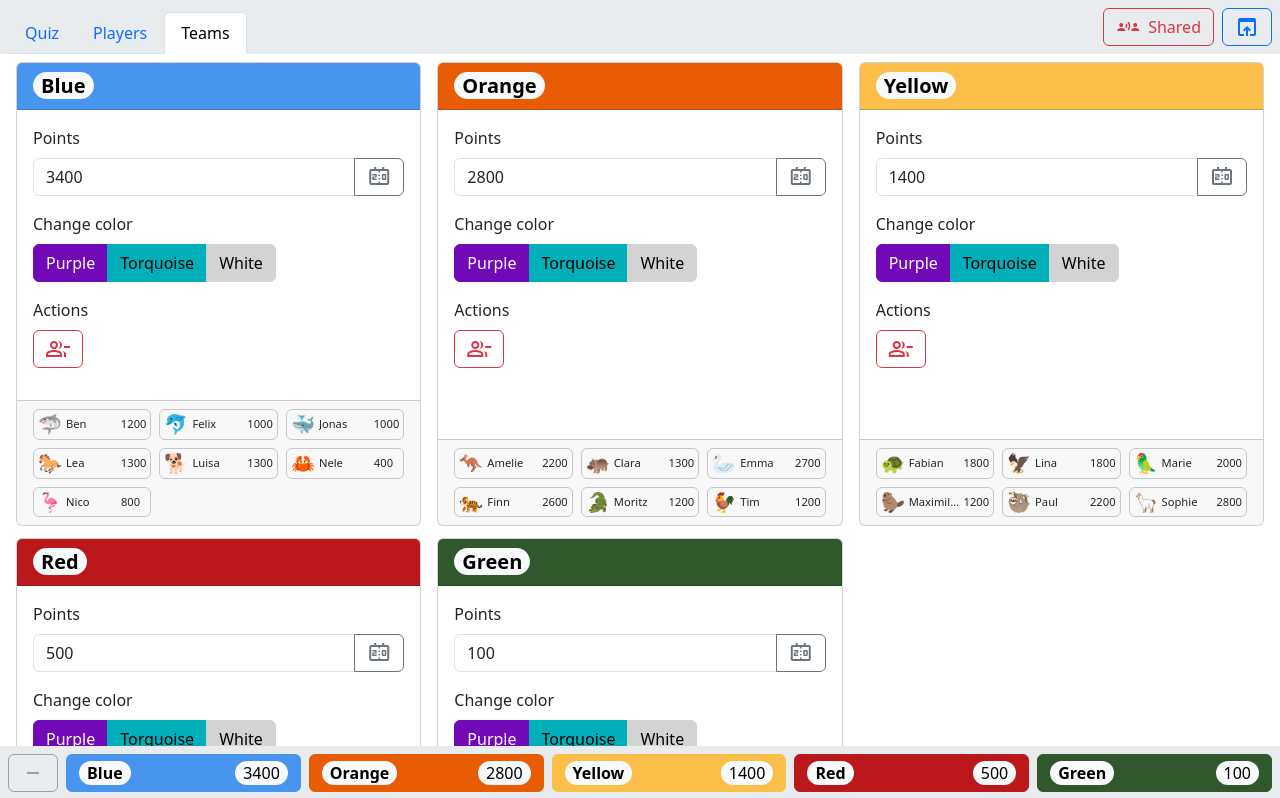
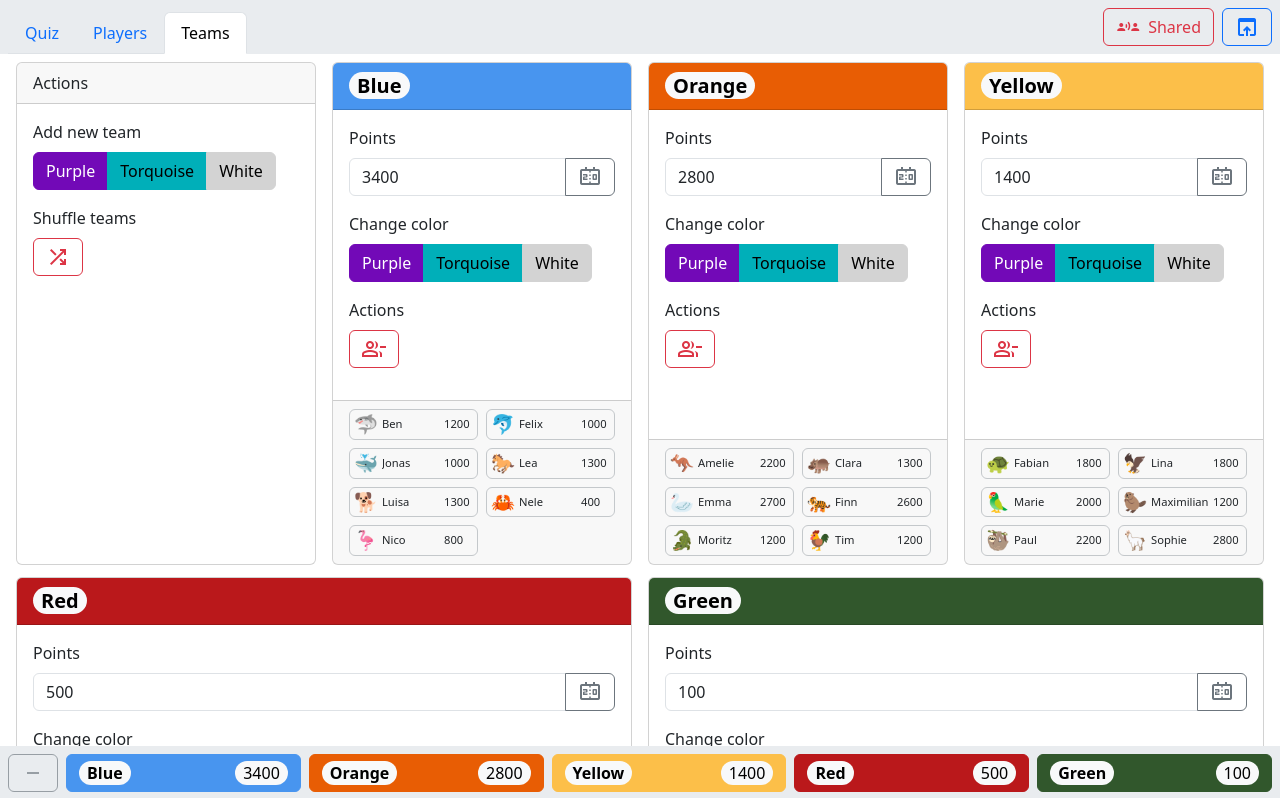
Before and after one commit to tdreja/single-page-quiz, a React (Vite) app: page / in a window 1280 px wide. Shown: the top 798 px of the page. Built offline with nearby package versions, Linux system fonts and the light colour scheme.

Commit message:
feat(Teams): Add shuffle and add

```diff
--- a/src/App.tsx
+++ b/src/App.tsx
@@ -21,6 +21,8 @@ import { PlayerParticipantsView } from './components/player/PlayerParticipantsVi
 import { TeamModerationView } from './components/team/TeamModerationView';
 import { TeamParticipantsView } from './components/team/TeamParticipantsView';
 import { QuizView } from './components/quiz/QuizView';
+// https://fonts.google.com/icons
+import 'material-symbols';
 
 type ChannelListener = (event: MessageEvent) => void;
 const initialGame = emptyGame();
--- a/src/components/common/SettingsBar.tsx
+++ b/src/components/common/SettingsBar.tsx
@@ -4,8 +4,6 @@ import { GameContext, GameEventContext } from './GameContext';
 import { GameState } from '../../model/game/game';
 import { SwitchStateEvent } from '../../events/setup-events';
 import { I18N, Labels } from '../../i18n/I18N';
-// https://fonts.google.com/icons
-import 'material-symbols';
 
 interface Symbol {
     symbol: string,
--- a/src/components/game/TeamsBottomNav.tsx
+++ b/src/components/game/TeamsBottomNav.tsx
@@ -6,8 +6,6 @@ import { sortTeamsHighestFirst } from '../../model/game/team';
 import { I18N } from '../../i18n/I18N';
 import { ExpandTeamNavEvent } from '../../events/setup-events';
 import { TeamViewCollapsed } from './TeamViewCollapsed';
-// https://fonts.google.com/icons
-import 'material-symbols';
 
 export const TeamsBottomNav = (): ReactElement | undefined => {
     const i18n = useContext(I18N);
--- a/src/components/player/PlayerForm.tsx
+++ b/src/components/player/PlayerForm.tsx
@@ -2,8 +2,6 @@ import React, { ReactElement, useCallback, useContext, useState } from 'react';
 import { Player } from '../../model/game/player';
 import { I18N } from '../../i18n/I18N';
 import { EmojiView } from '../common/EmojiView';
-// https://fonts.google.com/icons
-import 'material-symbols';
 import { GameEventContext } from '../common/GameContext';
 import { ChangePlayerEvent, MovePlayerEvent, RemovePlayerEvent, ReRollEmojiEvent } from '../../events/setup-events';
 import { TeamColorButton } from '../common/TeamColorButton';
--- a/src/components/player/PlayerModerationView.tsx
+++ b/src/components/player/PlayerModerationView.tsx
@@ -7,8 +7,6 @@ import { AddPlayerEvent } from '../../events/setup-events';
 import { AccordionItem } from '../common/AccordionItem';
 import { EmojiView } from '../common/EmojiView';
 import { TeamColorButton } from '../common/TeamColorButton';
-// https://fonts.google.com/icons
-import 'material-symbols';
 import { PlayerForm } from './PlayerForm';
 import { TeamColor } from '../../model/game/team';
 
--- a/src/components/team/TeamForm.tsx
+++ b/src/components/team/TeamForm.tsx
@@ -1,35 +1,22 @@
-import React, { ReactElement, useCallback, useContext, useEffect, useState } from 'react';
+import React, { ReactElement, useCallback, useContext, useState } from 'react';
 import { Team, TeamColor } from '../../model/game/team';
 import { I18N } from '../../i18n/I18N';
 import { GameEventContext } from '../common/GameContext';
 import { backgroundColor, textColor } from '../common/Colors';
-import { ChangePlayerEvent, ChangeTeamColorEvent, RemovePlayerEvent, RemoveTeamEvent } from '../../events/setup-events';
+import { ChangeTeamColorEvent, RemoveTeamEvent } from '../../events/setup-events';
 import { sortPlayersByName } from '../../model/game/player';
-import { PlayerInTeamForm } from './PlayerInTeamForm';
 import { TeamColorButton } from '../common/TeamColorButton';
 import { SmallPlayerView } from '../common/SmallPlayerView';
 
 interface Props {
     team: Team,
     availableColors: Array<TeamColor>,
-    usedColors: Array<TeamColor>,
 }
 
-export function changeColorStyle(color: TeamColor): React.CSSProperties {
-    return {
-        '--bs-btn-color': backgroundColor[color],
-        '--bs-btn-border-color': backgroundColor[color],
-        '--bs-btn-hover-bg': backgroundColor[color],
-        '--bs-btn-hover-border-color': backgroundColor[color],
-        '--bs-btn-hover-color': textColor[color],
-    } as React.CSSProperties;
-}
-
-export const TeamForm = ({ team, availableColors, usedColors }: Props): ReactElement => {
+export const TeamForm = ({ team, availableColors }: Props): ReactElement => {
     const i18n = useContext(I18N);
     const onGameEvent = useContext(GameEventContext);
     const [points, setPoints] = useState<string>(`${team.points}`);
-    const [otherTeams, setOtherTeams] = useState<Array<TeamColor>>([]);
 
     const changeColor = useCallback((color: TeamColor) => {
         onGameEvent(new ChangeTeamColorEvent(team.color, color));
@@ -44,13 +31,9 @@ export const TeamForm = ({ team, availableColors, usedColors }: Props): ReactEle
         setPoints(`${number}`);
     }, [team.color, points, onGameEvent]);
 
-    useEffect(() => {
-        setOtherTeams(usedColors.filter((c) => c !== team.color));
-    }, [usedColors]);
-
     return (
         <div
-            className="card"
+            className="card flex-grow-1"
         >
             <div
                 className="card-header"
@@ -114,7 +97,6 @@ export const TeamForm = ({ team, availableColors, usedColors }: Props): ReactEle
                     <div id={`team-actions-${team.color}`}>
                         <span
                             className="btn btn-outline-danger material-symbols-outlined"
-                            style={{ gridColumn: 'delete' }}
                             onClick={() => onGameEvent(new RemoveTeamEvent(team.color))}
                             title={i18n.teamEditor.tooltipRemove}
                         >
--- a/src/components/team/TeamModerationView.tsx
+++ b/src/components/team/TeamModerationView.tsx
@@ -1,31 +1,73 @@
 import React, { ReactElement, useContext, useEffect, useState } from 'react';
 import { Game } from '../../model/game/game';
-import { GameContext } from '../common/GameContext';
+import { GameContext, GameEventContext } from '../common/GameContext';
 import { allColors, sortTeamsHighestFirst, TeamColor } from '../../model/game/team';
 import { TeamForm } from './TeamForm';
+import { I18N } from '../../i18n/I18N';
+import { TeamColorButton } from '../common/TeamColorButton';
+import { AddTeamEvent, ShuffleTeamsEvent } from '../../events/setup-events';
 
 export const TeamModerationView = (): ReactElement => {
+    const i18n = useContext(I18N);
     const game = useContext<Game>(GameContext);
+    const onGameEvent = useContext(GameEventContext);
     const [availableColors, setAvailableColors] = useState<Array<TeamColor>>([]);
-    const [usedColors, setUsedColors] = useState<Array<TeamColor>>([]);
 
     useEffect(() => {
         const available = allColors().filter((color) => !game.teams.has(color));
         setAvailableColors(available);
-
-        const used = allColors().filter((color) => game.teams.has(color));
-        setUsedColors(used);
     }, [game]);
 
     return (
-        <div className="d-grid grid-columns-xl" style={{ gap: '0.75rem 1rem' }}>
+        <div className="d-flex flex-row flex-wrap" style={{ gap: '0.75rem 1rem' }}>
+            <div className="card flex-grow-1">
+                <div className="card-header">
+                    {i18n.teamEditor.labelActions}
+                </div>
+                <div className="card-body">
+                    <div className="mb-3">
+                        <label htmlFor="add-new-teams" className="form-label">
+                            {i18n.teamEditor.tooltipAdd}
+                        </label>
+                        <div id="add-new-teams">
+                            <div className="btn-group">
+                                {
+                                    availableColors.map((color) => (
+                                        <TeamColorButton
+                                            key={`new-team-${color}`}
+                                            color={color}
+                                            title={i18n.teamEditor.tooltipSwitchColor}
+                                            onClick={() => onGameEvent(new AddTeamEvent(color))}
+                                        >
+                                            {i18n.teams[color]}
+                                        </TeamColorButton>
+                                    ))
+                                }
+                            </div>
+                        </div>
+                    </div>
+                    <div className="mb-3">
+                        <label htmlFor="shuffle-teams" className="form-label">
+                            {i18n.teamEditor.labelShuffle}
+                        </label>
+                        <div id="shuffle-teams">
+                            <span
+                                className="btn btn-outline-danger material-symbols-outlined"
+                                title={i18n.teamEditor.tooltipShuffle}
+                                onClick={() => onGameEvent(new ShuffleTeamsEvent(game.teams.size))}
+                            >
+                                shuffle
+                            </span>
+                        </div>
+                    </div>
+                </div>
+            </div>
             {Array.from(game.teams.values()).sort(sortTeamsHighestFirst)
                 .map((team) => (
                     <TeamForm
                         key={`form-${team.color}`}
                         team={team}
                         availableColors={availableColors}
-                        usedColors={usedColors}
                     />
                 ))}
         </div>
--- a/src/i18n/I18N.ts
+++ b/src/i18n/I18N.ts
@@ -40,10 +40,12 @@ export interface TeamEditor {
     labelActions: string,
     labelPoints: string,
     labelSwitchColor: string,
+    labelShuffle: string,
     tooltipRemove: string,
     tooltipPoints: string,
     tooltipAdd: string,
     tooltipSwitchColor: string,
+    tooltipShuffle: string,
 }
 
 export interface Settings {
--- a/src/i18n/I18N_de.ts
+++ b/src/i18n/I18N_de.ts
@@ -52,5 +52,7 @@ export const i18n_de: Labels = {
         tooltipPoints: 'Punkte ändern',
         tooltipAdd: 'Team hinzufügen',
         tooltipSwitchColor: 'Farbe ändern',
+        labelShuffle: 'Teams mischen',
+        tooltipShuffle: 'Spieler neu auf Teams aufteilen',
     },
 };
--- a/src/i18n/I18N_en.ts
+++ b/src/i18n/I18N_en.ts
@@ -52,5 +52,7 @@ export const i18n_en: Labels = {
         tooltipPoints: 'Change points',
         tooltipAdd: 'Add new team',
         tooltipSwitchColor: 'Change color',
+        labelShuffle: 'Shuffle teams',
+        tooltipShuffle: 'Shuffle players into different teams',
     },
 };
```
Also changed, not shown: src/components/team/PlayerInTeamForm.tsx (deleted, +0 -35 lines).
